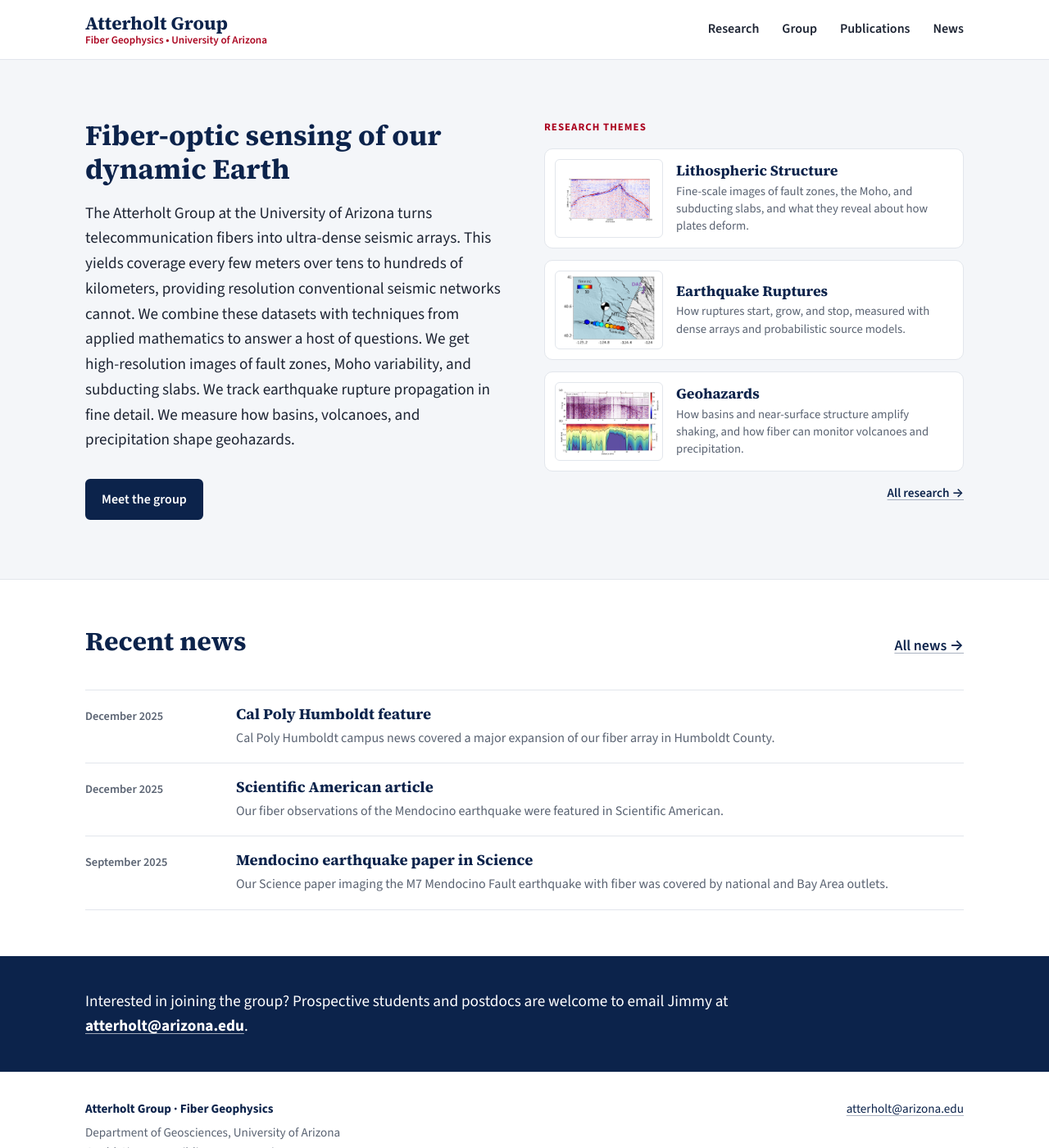
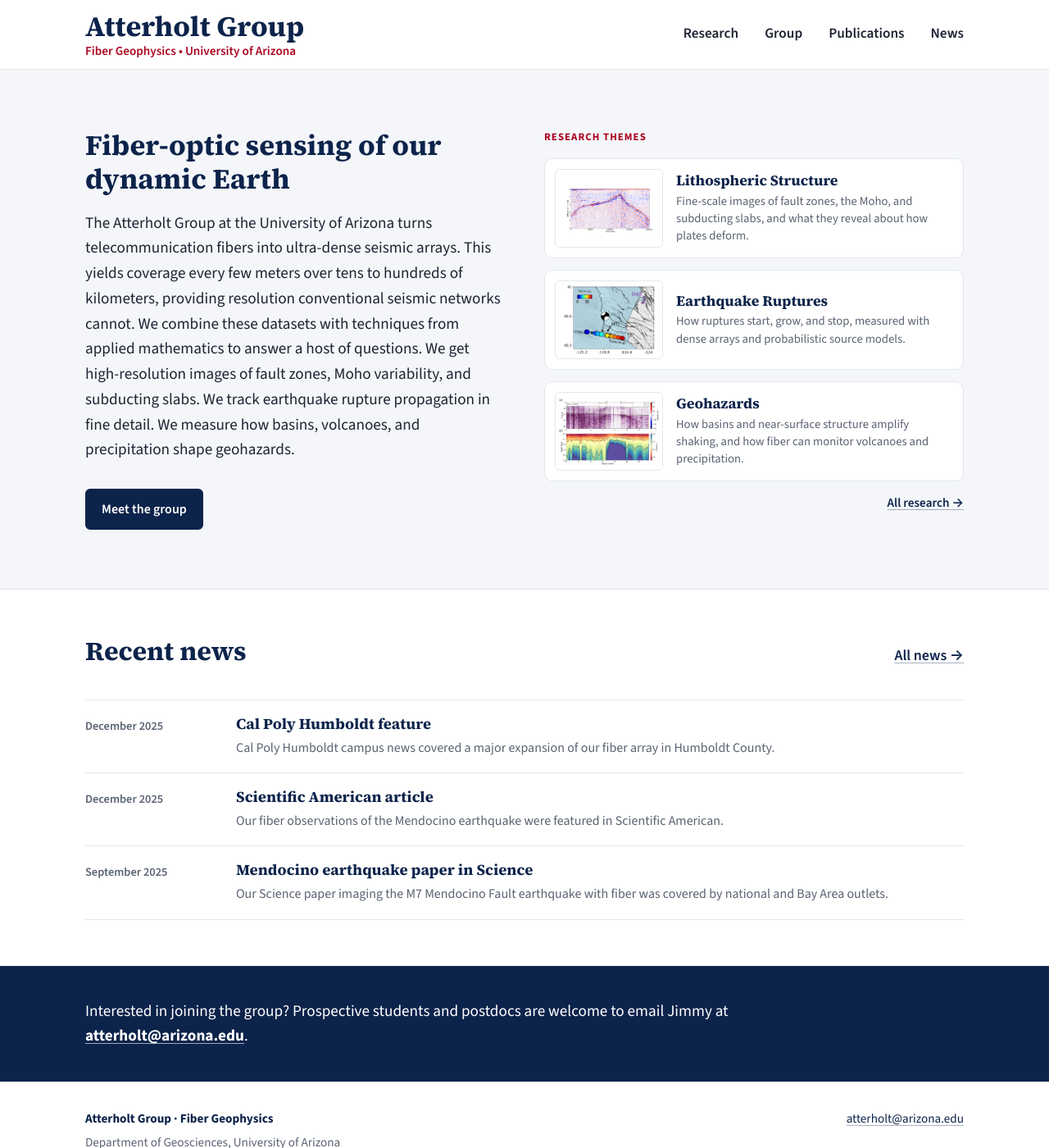
Before and after one commit to atterholt/atterholt.github.io, a Jekyll site: the page built from index.html, in a window 1280 px wide and 1400 px high. Shown: the whole window at 82% size. Built offline with Jekyll 4.4.1, drawn with Linux system fonts in a browser that asks for light colours.

Commit message:
Larger header: brand matches home headline size; bigger subtitle and nav
Co-Authored-By: Claude Opus 5.5 <noreply@anthropic.com>
Claude-Session: https://claude.ai/code/session_01KCPxryDmiUe5yxEw3DA242

```diff
--- a/assets/css/style.scss
+++ b/assets/css/style.scss
@@ -49,14 +49,14 @@ p { margin: 0 0 1em; }
   border-bottom: 1px solid var(--line);
   backdrop-filter: saturate(150%) blur(6px);
 }
-.header-inner { display: flex; align-items: center; justify-content: space-between; min-height: 72px; }
-.brand { display: flex; flex-direction: column; text-decoration: none; line-height: 1.15; }
-.brand-name { font-family: var(--serif); font-weight: 700; font-size: 1.4rem; color: var(--navy); }
-.brand-sub { font-size: 0.82rem; font-weight: 600; color: var(--red); }
+.header-inner { display: flex; align-items: center; justify-content: space-between; min-height: 84px; padding-top: 8px; padding-bottom: 8px; }
+.brand { display: flex; flex-direction: column; gap: 2px; text-decoration: none; line-height: 1.1; }
+.brand-name { font-family: var(--serif); font-weight: 700; font-size: clamp(1.75rem, 2.8vw, 2.15rem); color: var(--navy); }
+.brand-sub { font-size: 0.95rem; font-weight: 600; color: var(--red); }
 .brand:hover .brand-name { color: var(--red); }
-.site-nav { display: flex; gap: 28px; }
+.site-nav { display: flex; gap: 32px; }
 .site-nav a {
-  text-decoration: none; color: var(--ink); font-weight: 600; font-size: 1rem;
+  text-decoration: none; color: var(--ink); font-weight: 600; font-size: 1.08rem;
   padding: 6px 0; border-bottom: 2px solid transparent;
 }
 .site-nav a:hover { color: var(--red); }
@@ -202,8 +202,9 @@ p { margin: 0 0 1em; }
 @media (max-width: 720px) {
   body { font-size: 17px; }
   .container { padding: 0 16px; }
-  .header-inner { min-height: 64px; }
-  .brand-sub { font-size: 0.75rem; }
+  .header-inner { min-height: 68px; padding-top: 6px; padding-bottom: 6px; }
+  .brand-name { font-size: 1.45rem; }
+  .brand-sub { font-size: 0.8rem; }
   .nav-toggle-label {
     display: block; width: 32px; height: 32px; cursor: pointer; position: relative;
   }
```
